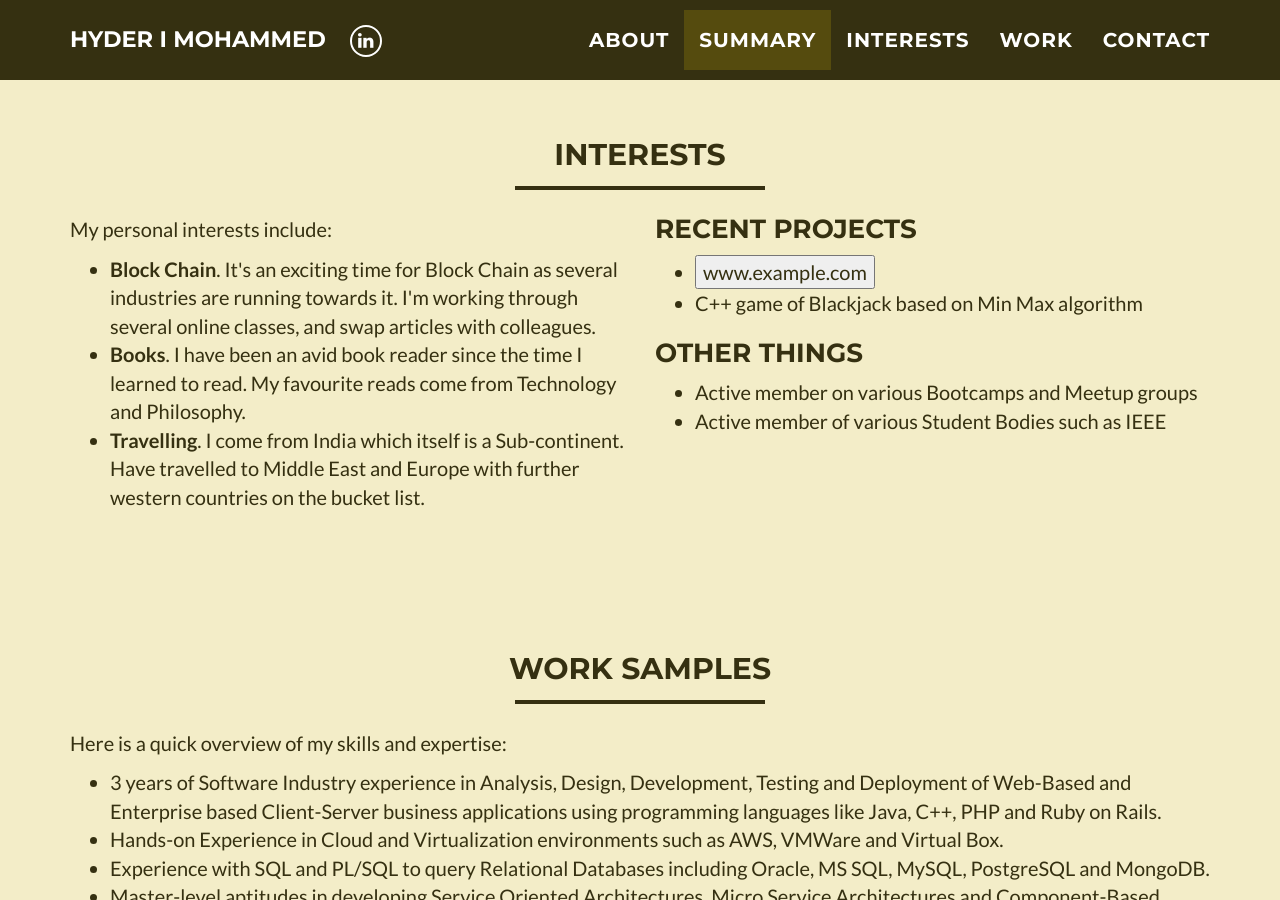
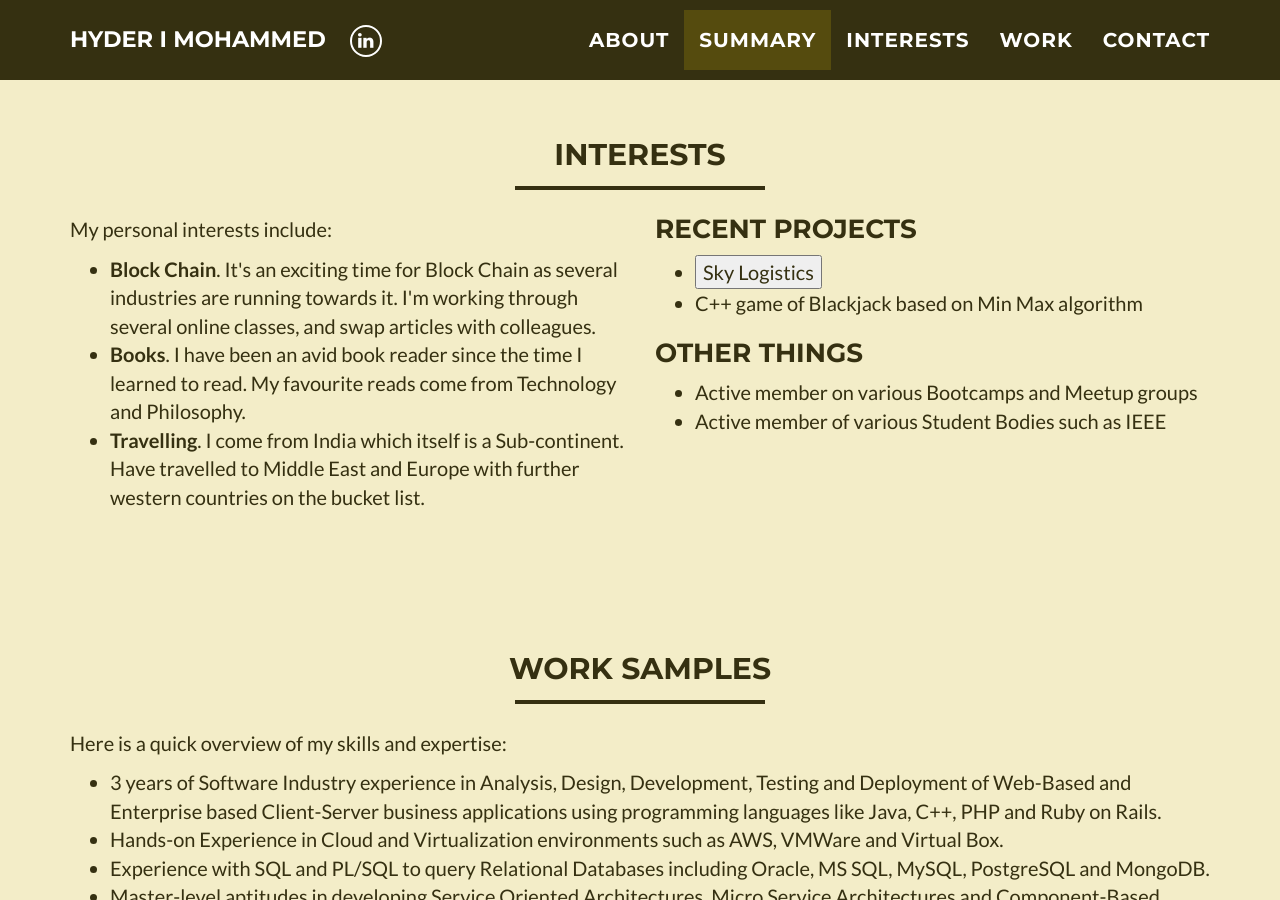
Before and after one commit to mohammedhyderimtiaz/mohammedhyderimtiaz.github.io, a Jekyll site: the page built from index.html, in a window 1280 px wide and 900 px high, scrolled down 1608 px. Built offline with Jekyll 4.4.1, drawn with Linux system fonts in a browser that asks for light colours.

Commit message:
Update _includes/interests.html

```diff
--- a/_includes/interests.html
+++ b/_includes/interests.html
@@ -27,8 +27,8 @@
       <h3 style="margin-top:0">Recent Projects</h3>
 		  <ul>
   			<li>
-          <button onclick="location.href='http://www.example.com'" type="button">
-         www.example.com</button>
+          <button onclick="location.href='http://www.skylogisticshub.com/'" type="button">
+         Sky Logistics</button>
     		</li>
   			<li>
           C++ game of Blackjack based on Min Max algorithm
```
